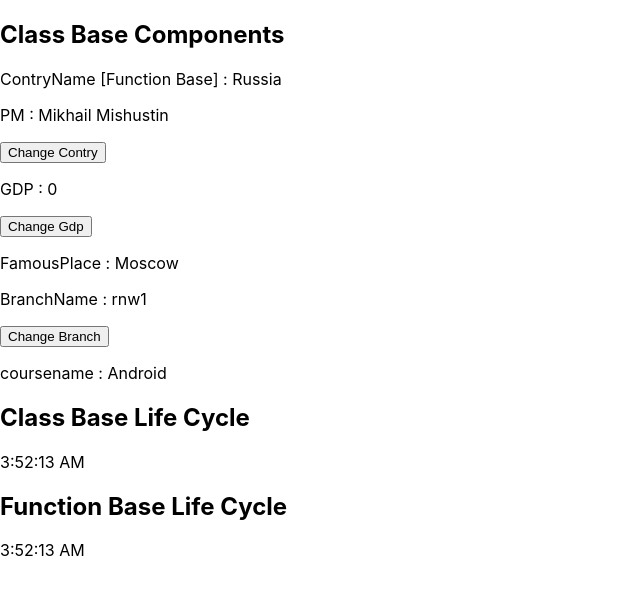
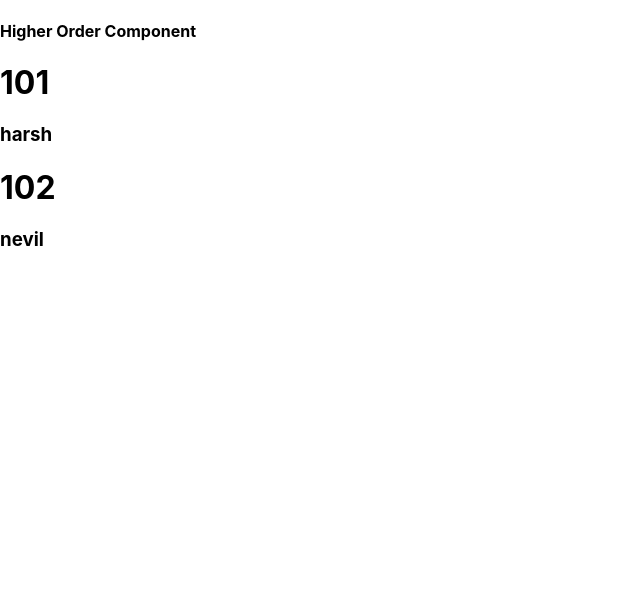
Before and after one commit to Beladiyamitul/Reactproject, a React (Create React App) app: page / in a window 1280 px wide. Shown: the top 594 px of the page, without its empty margins (0-640 px from the left). Built offline with nearby package versions, Linux system fonts and the light colour scheme.

Commit message:
loading-data

```diff
--- a/src/App.js
+++ b/src/App.js
@@ -8,36 +8,42 @@
 import Branch from './containers/contry/Branch';
 import Time from './containers/Time/Time';
 import TimeFun from './containers/Time/TimeFun';
+import { useEffect, useState } from 'react';
+import Loading from './components/Loading/Loading';
+import Home from './containers/Home/Home';
+
+
+
+const Lodaingdata = Loading(Home)
 
 function App() {
 
 
+  const [Loading , setLoading] = useState(false);
+  const [Data , setData] = useState([]);
+
+  let orgData = [
+    {id:101,name:"harsh"},
+    {id:102,name:"nevil"}
+  ]
+  useEffect(
+    () => {
+      setLoading(true);
+      setTimeout(() => {setLoading(false);setData(orgData)},2000);
+    },
+  [])
+
+  console.log(Loading, Data);
+
   return (
       <>
 
-    <h2>Class Base Components</h2>
+      <h4> Higher Order Component</h4>
 
-        {/* <Contry gdpval={6.4}/>
-        <br/><br/>
-        <City cityname={'Vadodara'}/>
-
-        <br/><br/>
-        <h2>Function Base  Components</h2>  */}
-
-
-      <Contryfun  gdpval={6.4}/>
-      {/* <br/><br/>
-      <Cityfun/> */}
-
-      <Branch/>
-
-      <h2>Class Base Life Cycle</h2>
-
-      <Time/>
-
-      <h2> Function Base Life Cycle</h2>
-
-      <TimeFun/>
+      <Lodaingdata
+        isLoading={Loading}
+        data={Data}
+      />
 
 
 
--- /dev/null
+++ b/src/components/Loading/Loading.js
@@ -0,0 +1,20 @@
+import React from 'react';
+
+function Loading(Component) {
+    return function withcomponentany({isLoading,data}) {
+        console.log(isLoading, data);
+
+        if(isLoading){
+            return(
+                <p>Loading....</p>
+            )
+        } else{
+            return(
+                <Component data={data}/>
+            )
+        }
+
+    }
+}
+
+export default Loading;
--- /dev/null
+++ b/src/containers/Home/Home.js
@@ -0,0 +1,19 @@
+import React from 'react';
+
+function Home({data}) {
+    return (
+            data.map ((d, i) => {
+                return(
+                    <>
+                        <h1>{d.id}</h1>
+                        <h3>{d.name}</h3>
+
+                    </>
+                )
+            })
+
+
+    );
+}
+
+export default Home;
--- a/src/containers/contry/Branch.js
+++ b/src/containers/contry/Branch.js
@@ -9,6 +9,8 @@
     const Coursechange = () => {
         setBranch ('rnw2')
         setCourse ('node js')
+
+
     }
     return (
         <>
```
